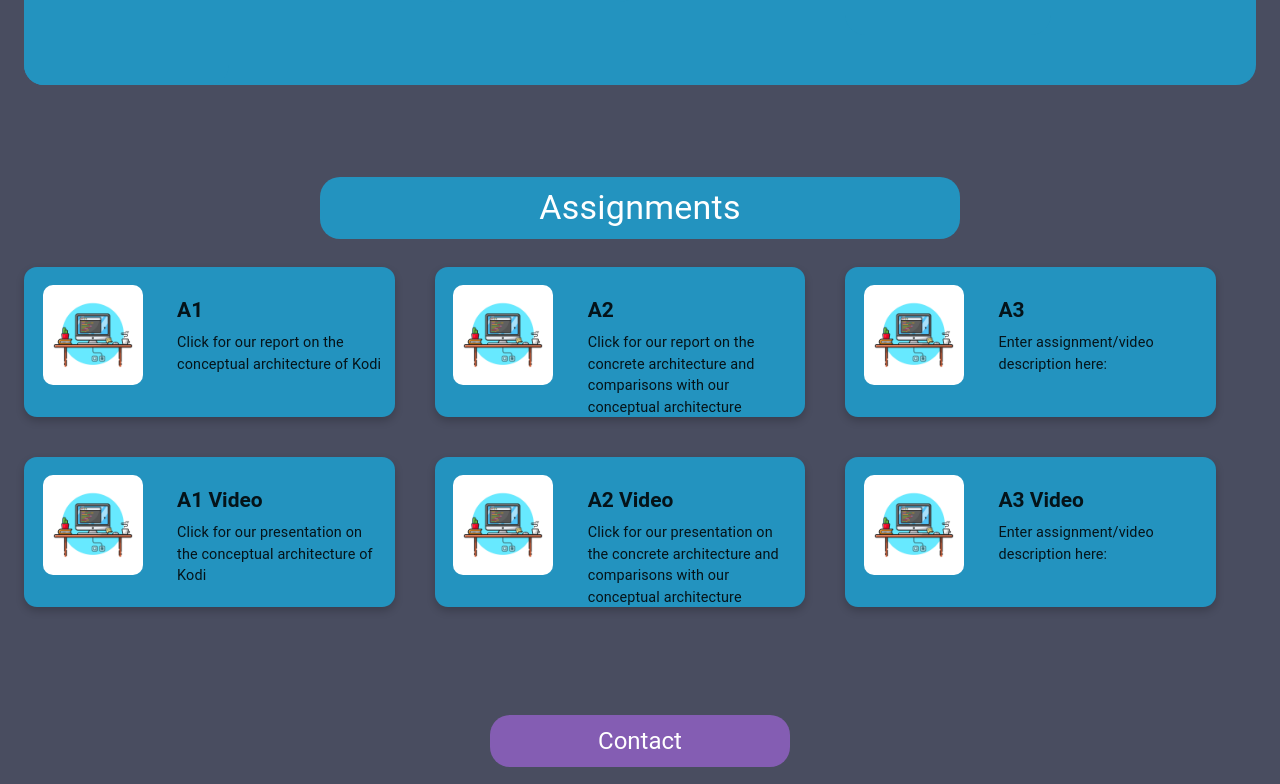
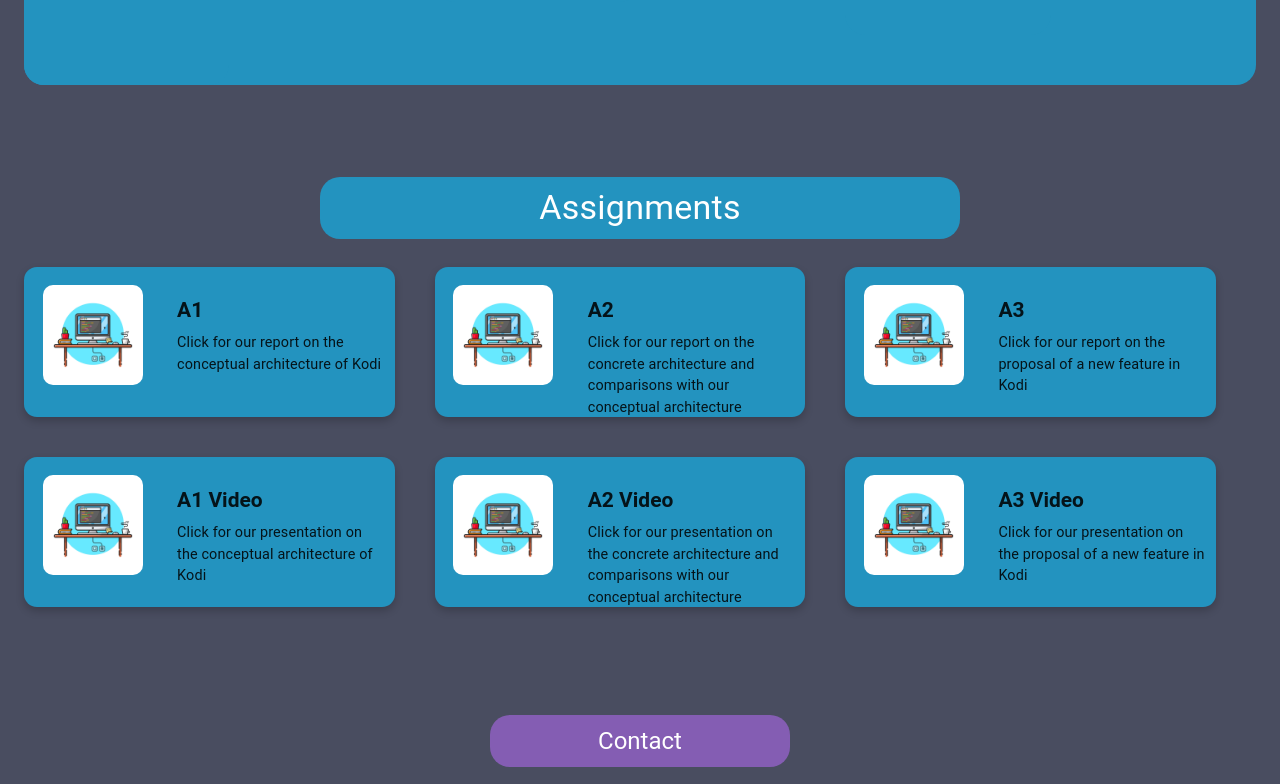
Before and after one commit to MatthewKompel/emedina456.github.com, a React (Create React App) app: page / in a window 1280 px wide. Shown: the part 547-1331 px from the top of the page. Built offline with nearby package versions, Linux system fonts and the light colour scheme.

Commit message:
Added A3

```diff
--- a/src/App.js
+++ b/src/App.js
@@ -17,10 +17,10 @@ function App() {
   const assignmentCards = [
     { name: 'A1', description: "Click for our report on the conceptual architecture of Kodi", image: sampleA, url: "https://docs.google.com/document/d/15sj4rBZBXPSOht_14rN7EKOxPW_YybHypb4BpEE_IsI/edit?usp=sharing" },
     { name: 'A2', description: "Click for our report on the concrete architecture and comparisons with our conceptual architecture", image: sampleA, url: "https://docs.google.com/document/d/1vSeSKzMRt0vZ2YA_oZVGh02K0YJWSYET30kzCp4JKh0/edit" },
-    { name: 'A3', description: "Enter assignment/video description here:", image: sampleA, url: "" },
+    { name: 'A3', description: "Click for our report on the proposal of a new feature in Kodi", image: sampleA, url: "https://docs.google.com/document/d/1Fopy2EeFjfqYDwIE2cefOQwm15OLPunWg4LxjUYwWlk/edit?usp=sharing" },
     { name: 'A1 Video', description: "Click for our presentation on the conceptual architecture of Kodi", image: sampleA, url: "https://www.youtube.com/watch?v=2CvGBcM8BqE&ab_channel=MichaelKwon" },
     { name: "A2 Video", description: "Click for our presentation on the concrete architecture and comparisons with our conceptual architecture", image: sampleA, url: "https://www.youtube.com/watch?v=rML85T89bts&ab_channel=MichaelKwon" },
-    { name: "A3 Video", description: "Enter assignment/video description here:", image: sampleA, url: "" }
+    { name: "A3 Video", description: "Click for our presentation on the proposal of a new feature in Kodi", image: sampleA, url: "https://www.youtube.com/watch?v=glqcVlqiSr8&ab_channel=MichaelKwon" }
   ];
 
   const contactCards = [
```
